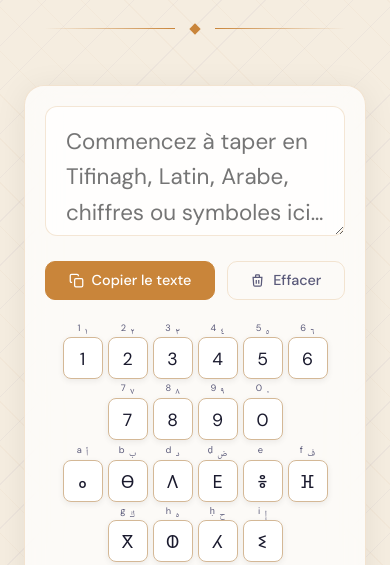
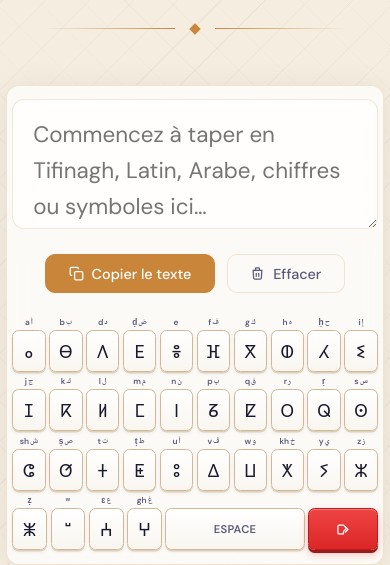
Before and after one commit to lhoubi/amghnas-ai-studio, a website: page fr/keyboard.html in a window 390 px wide. Shown: the part 224-789 px from the top of the page. Drawn offline with nearby package versions, Linux system fonts and the light colour scheme.

Commit message:
style: update keyboard theme variables and layout
Added --key-bevel and --key-shadow CSS variables for improved key styling. Refactored the keyboard layout to be fully responsive with flexible container sizing.

```diff
--- a/fr/keyboard.html
+++ b/fr/keyboard.html
@@ -91,8 +91,8 @@
   <link rel="preconnect" href="https://fonts.googleapis.com"><link rel="preconnect" href="https://fonts.gstatic.com" crossorigin>
   <link href="https://fonts.googleapis.com/css2?family=Cormorant+Garamond:wght@300;400;600;700&family=DM+Sans:wght@300;400;500;600&family=Noto+Sans+Tifinagh&family=Noto+Naskh+Arabic&display=swap" rel="stylesheet">
   <style>
-    :root{--sand:#f5ede0;--sand-dark:#e8d9c4;--ochre:#c9853a;--ochre-deep:#a3622a;--terracotta:#b85c38;--indigo:#3d3580;--text:#1a1a2e;--text-muted:#5a5a7a;--card-bg:rgba(255,255,255,0.72);--border:rgba(201,133,58,0.2);--glow:rgba(201,133,58,0.15);--tag-bg:rgba(201,133,58,0.1);--key-bg:#ffffff;--key-border:#d4b896;--key-text:#1a1a2e;--delete-bg:#dc2626;}
-    html.dark{--sand:#1a1728;--sand-dark:#231e35;--ochre:#e0a050;--ochre-deep:#c9853a;--text:#f0ece4;--text-muted:#9d97b8;--card-bg:rgba(35,30,53,0.85);--border:rgba(224,160,80,0.2);--glow:rgba(224,160,80,0.1);--key-bg:#2e2845;--key-border:#4a4070;--key-text:#f0ece4;--delete-bg:#b91c1c;}
+    :root{--sand:#f5ede0;--sand-dark:#e8d9c4;--ochre:#c9853a;--ochre-deep:#a3622a;--terracotta:#b85c38;--indigo:#3d3580;--text:#1a1a2e;--text-muted:#5a5a7a;--card-bg:rgba(255,255,255,0.72);--border:rgba(201,133,58,0.2);--glow:rgba(201,133,58,0.15);--tag-bg:rgba(201,133,58,0.1);--key-bg:#ffffff;--key-border:#d4b896;--key-bevel:#dcd0bf;--key-shadow:rgba(0,0,0,0.06);--key-text:#1a1a2e;--delete-bg:#dc2626;}
+    html.dark{--sand:#1a1728;--sand-dark:#231e35;--ochre:#e0a050;--ochre-deep:#c9853a;--text:#f0ece4;--text-muted:#9d97b8;--card-bg:rgba(35,30,53,0.85);--border:rgba(224,160,80,0.2);--glow:rgba(224,160,80,0.1);--key-bg:#2e2845;--key-border:#4a4070;--key-bevel:#1b162b;--key-shadow:rgba(0,0,0,0.4);--key-text:#f0ece4;--delete-bg:#b91c1c;}
     *{box-sizing:border-box;margin:0;padding:0;}
     body{font-family:'DM Sans',sans-serif;background-color:var(--sand);color:var(--text);min-height:100vh;transition:background-color 0.4s,color 0.4s;position:relative;overflow-x:hidden;}
     body::before{content:'';position:fixed;inset:0;background-image:repeating-linear-gradient(45deg,transparent,transparent 30px,rgba(201,133,58,0.04) 30px,rgba(201,133,58,0.04) 31px),repeating-linear-gradient(-45deg,transparent,transparent 30px,rgba(61,53,128,0.04) 30px,rgba(61,53,128,0.04) 31px);pointer-events:none;z-index:0;}
@@ -129,22 +129,158 @@
     .btn-action.copy:hover{background:var(--ochre-deep);border-color:var(--ochre-deep);}
     .btn-action.clear{background:transparent;color:var(--text-muted);}
     .btn-action.clear:hover{border-color:var(--terracotta);color:var(--terracotta);}
-    .keyboard-layout{display:flex;flex-direction:column;gap:10px;}
-    .keyboard-row{display:flex;flex-wrap:wrap;justify-content:center;gap:10px;}
-    .key-group{display:flex;flex-direction:column;align-items:center;width:74px;min-width:74px;max-width:74px;}
-    .label-container{display:flex;justify-content:center;gap:4px;width:100%;margin-bottom:-4px;min-height:1.1rem;}
-    .latin-label{font-size:0.68rem;color:var(--text-muted);line-height:1;letter-spacing:0.4px;font-family:'DM Sans',sans-serif;}
-    .arabic-label{font-size:0.62rem;color:var(--text-muted);font-family:'Noto Naskh Arabic',sans-serif;direction:rtl;}
-    .keyboard-key{height:56px;width:100%;border-radius:11px;border:1.5px solid var(--key-border);background:var(--key-bg);color:var(--key-text);font-family:'Noto Sans Tifinagh','DM Sans',sans-serif;font-size:1.6rem;display:flex;align-items:center;justify-content:center;cursor:pointer;transition:all 0.12s ease;box-shadow:0 2px 6px rgba(0,0,0,0.07);user-select:none;}
-    .keyboard-key:hover{transform:translateY(-3px);border-color:var(--ochre);background:rgba(201,133,58,0.08);box-shadow:0 6px 14px rgba(201,133,58,0.18);}
-    .keyboard-key:active{transform:translateY(0);}
-    .keyboard-key.delete{background:var(--delete-bg);color:white;border-color:var(--delete-bg);}
-    .keyboard-key.delete:hover{background:#b91c1c;transform:translateY(-2px);}
-    .keyboard-key.wide{font-family:'DM Sans',sans-serif;font-size:0.85rem;font-weight:600;letter-spacing:0.05em;text-transform:uppercase;color:var(--text-muted);}
-    .key-group.space-key{flex-grow:1;min-width:140px;max-width:320px;width:auto;}
-    .key-group.delete-key{width:74px;min-width:74px;max-width:74px;}
-    .keyboard-key.key-active:not(.delete){animation:keyPop 0.15s ease forwards;}
-    @keyframes keyPop{0%{transform:translateY(0);}40%{transform:translateY(-4px);border-color:var(--ochre);background:rgba(201,133,58,0.15);}100%{transform:translateY(0);}}
+    /* KEYBOARD LAYOUT & RESPONSIVE KEYS */
+    .keyboard-layout {
+      display: flex;
+      flex-direction: column;
+      gap: 10px;
+      width: 100%;
+      max-width: 820px;
+      margin: 0 auto;
+    }
+    .keyboard-row {
+      display: flex;
+      justify-content: center;
+      align-items: flex-end;
+      gap: 7px;
+      width: 100%;
+    }
+    .key-group {
+      display: flex;
+      flex-direction: column;
+      align-items: center;
+      flex: 1 1 0;
+      min-width: 0;
+      max-width: 74px;
+    }
+    .label-container {
+      display: flex;
+      justify-content: center;
+      align-items: center;
+      gap: 3px;
+      width: 100%;
+      margin-bottom: 4px;
+      min-height: 14px;
+      overflow: hidden;
+      white-space: nowrap;
+      pointer-events: none;
+    }
+    .latin-label {
+      font-size: 0.68rem;
+      font-weight: 600;
+      color: var(--text-muted);
+      line-height: 1;
+      letter-spacing: 0.2px;
+      font-family: 'DM Sans', sans-serif;
+    }
+    .arabic-label {
+      font-size: 0.64rem;
+      font-weight: 600;
+      color: var(--text-muted);
+      font-family: 'Noto Naskh Arabic', sans-serif;
+      line-height: 1;
+      direction: rtl;
+    }
+
+    /* KEY BUTTON CAP DESIGN */
+    .keyboard-key {
+      height: 56px;
+      width: 100%;
+      border-radius: 11px;
+      border: 1px solid var(--key-border);
+      background: linear-gradient(180deg, #ffffff 0%, #f9f6f0 100%);
+      color: var(--key-text);
+      font-family: 'Noto Sans Tifinagh', sans-serif;
+      font-size: 1.55rem;
+      font-weight: 500;
+      display: flex;
+      align-items: center;
+      justify-content: center;
+      cursor: pointer;
+      position: relative;
+      transition: transform 0.08s cubic-bezier(0.4, 0, 0.2, 1), box-shadow 0.08s cubic-bezier(0.4, 0, 0.2, 1), border-color 0.15s ease, background 0.15s ease;
+      box-shadow: 0 3px 0 var(--key-bevel, #dcd0bf), 0 4px 7px var(--key-shadow, rgba(0,0,0,0.06)), inset 0 1px 0 rgba(255,255,255,0.9);
+      user-select: none;
+      -webkit-tap-highlight-color: transparent;
+      padding: 0;
+      touch-action: manipulation;
+    }
+    html.dark .keyboard-key {
+      background: linear-gradient(180deg, #322b4d 0%, #29233f 100%);
+      box-shadow: 0 3px 0 #1b162b, 0 5px 10px rgba(0,0,0,0.45), inset 0 1px 0 rgba(255,255,255,0.08);
+    }
+    .keyboard-key:hover {
+      transform: translateY(-1.5px);
+      border-color: var(--ochre);
+      background: linear-gradient(180deg, #fffcf7 0%, #fbf3e8 100%);
+      box-shadow: 0 4px 0 var(--ochre-deep, #a3622a), 0 6px 14px rgba(201,133,58,0.22), inset 0 1px 0 rgba(255,255,255,1);
+    }
+    html.dark .keyboard-key:hover {
+      background: linear-gradient(180deg, #3b335c 0%, #30284d 100%);
+      box-shadow: 0 4px 0 #151122, 0 6px 16px rgba(224,160,80,0.25), inset 0 1px 0 rgba(255,255,255,0.12);
+    }
+    .keyboard-key:active,
+    .keyboard-key.is-pressed {
+      transform: translateY(2px);
+      box-shadow: 0 1px 0 var(--key-bevel, #dcd0bf), 0 1.5px 3px rgba(0,0,0,0.12), inset 0 1px 0 rgba(255,255,255,0.5);
+    }
+    html.dark .keyboard-key:active,
+    html.dark .keyboard-key.is-pressed {
+      box-shadow: 0 1px 0 #1b162b, 0 2px 4px rgba(0,0,0,0.4), inset 0 1px 0 rgba(255,255,255,0.04);
+    }
+
+    /* Row 4 proportional keys: 4 keys (4 units) + Space (4 units) + Delete (2 units) = 10 units */
+    .key-group.space-key {
+      flex: 4 1 0;
+      max-width: 300px;
+    }
+    .key-group.delete-key {
+      flex: 2 1 0;
+      max-width: 152px;
+    }
+    .keyboard-key.wide {
+      font-family: 'DM Sans', sans-serif;
+      font-size: 0.84rem;
+      font-weight: 700;
+      letter-spacing: 0.1em;
+      text-transform: uppercase;
+      color: var(--text-muted);
+    }
+    .keyboard-key.delete {
+      background: linear-gradient(180deg, #ef4444 0%, #dc2626 100%);
+      color: white;
+      border-color: #b91c1c;
+      box-shadow: 0 3px 0 #991b1b, 0 4px 8px rgba(220, 38, 38, 0.3), inset 0 1px 0 rgba(255,255,255,0.28);
+    }
+    .keyboard-key.delete:hover {
+      background: linear-gradient(180deg, #dc2626 0%, #b91c1c 100%);
+      border-color: #991b1b;
+      transform: translateY(-1.5px);
+      box-shadow: 0 4px 0 #7f1d1d, 0 6px 14px rgba(220, 38, 38, 0.4), inset 0 1px 0 rgba(255,255,255,0.35);
+    }
+    .keyboard-key.delete:active,
+    .keyboard-key.delete.is-pressed {
+      transform: translateY(2px);
+      box-shadow: 0 1px 0 #7f1d1d, 0 2px 4px rgba(220, 38, 38, 0.35);
+    }
+
+    /* Key active pop animation for physical keystrokes */
+    .keyboard-key.key-active:not(.delete) {
+      animation: keyPop 0.16s ease forwards;
+    }
+    @keyframes keyPop {
+      0%   { transform: translateY(0); }
+      40%  { transform: translateY(2px); border-color: var(--ochre); box-shadow: 0 1px 0 var(--ochre), 0 2px 8px rgba(201,133,58,0.3); }
+      100% { transform: translateY(0); }
+    }
+    .keyboard-key.delete.key-active {
+      animation: deleteFlash 0.16s ease forwards;
+    }
+    @keyframes deleteFlash {
+      0%   { transform: translateY(0); }
+      40%  { transform: translateY(2px); box-shadow: 0 1px 0 #7f1d1d, 0 0 0 3px rgba(220,38,38,0.3); }
+      100% { transform: translateY(0); }
+    }
     .guide-section{max-width:900px;margin:0 auto;padding:0 1.5rem 5rem;}
     .guide-heading{text-align:center;margin-bottom:2.5rem;}
     .guide-heading h2{font-family:'Cormorant Garamond',serif;font-size:clamp(1.6rem,3vw,2.2rem);font-weight:600;color:var(--text);margin-bottom:0.4rem;}
@@ -179,32 +315,54 @@
     footer a{color:var(--ochre);text-decoration:none;}footer a:hover{text-decoration:underline;}
     .footer-tifinagh{font-family:'Noto Sans Tifinagh',sans-serif;font-size:1.3rem;color:var(--ochre);display:block;margin-bottom:0.5rem;}
     .footer-links{display:flex;justify-content:center;gap:2rem;margin:0.75rem 0;flex-wrap:wrap;}
-    @media(max-width:900px){.key-group{width:68px;min-width:68px;max-width:68px;}.keyboard-key{height:52px;font-size:1.4rem;}}
-    @media(max-width:640px){
-      nav{padding:0 1rem !important;display:flex;align-items:center;justify-content:space-between;}
-      .nav-brand{font-size:1.3rem;color:var(--ochre) !important;flex-shrink:0;display:flex !important;}
-      .nav-hamburger{display:flex !important;}
-      .nav-links{display:none;position:fixed;top:64px;left:0;right:0;background:rgba(245,237,224,0.97);backdrop-filter:blur(16px);border-bottom:1px solid var(--border);flex-direction:column;gap:0;z-index:99;padding:0.5rem 0 1rem;list-style:none;}
-      html.dark .nav-links{background:rgba(26,23,40,0.97);}
-      .nav-links.open{display:flex;}
-      .nav-links li{width:100%;}
-      .nav-links a{display:block;padding:0.9rem 1.5rem;font-size:1rem;border-bottom:1px solid var(--border);color:var(--text);}
-      .nav-links a:hover,.nav-links a.active{color:var(--ochre);background:var(--tag-bg);}
-      .nav-links a::after{display:none;}
-      .key-group{width:62px;min-width:62px;max-width:62px;}
-      .keyboard-row{gap:7px;}
-      .keyboard-key{height:48px;font-size:1.25rem;border-radius:9px;}
-      .keyboard-card{padding:1.25rem;}
-      .page-header{padding:2rem 1.25rem 1.5rem;}
+    /* RESPONSIVE SCALING: LAPTOP -> TABLET -> PHONE -> COMPACT PHONE */
+    /* Tablet (641px - 860px) */
+    @media (max-width: 860px) {
+      .keyboard-layout { gap: 8px; max-width: 100%; }
+      .keyboard-row { gap: 6px; }
+      .keyboard-key { height: 50px; font-size: 1.4rem; border-radius: 9px; box-shadow: 0 2.5px 0 var(--key-bevel, #dcd0bf), 0 3px 6px var(--key-shadow, rgba(0,0,0,0.06)), inset 0 1px 0 rgba(255,255,255,0.85); }
+      html.dark .keyboard-key { box-shadow: 0 2.5px 0 #1b162b, 0 4px 8px rgba(0,0,0,0.4), inset 0 1px 0 rgba(255,255,255,0.08); }
+      .latin-label { font-size: 0.63rem; }
+      .arabic-label { font-size: 0.59rem; }
+      .label-container { margin-bottom: 3px; }
     }
-    @media(max-width:480px){
-      .key-group{width:40px;min-width:40px;max-width:40px;}
-      .key-group.delete-key{width:44px;min-width:44px;max-width:44px;}
-      .key-group.space-key{min-width:100px;max-width:200px;}
-      .keyboard-row{gap:5px;}
-      .keyboard-layout{gap:6px;}
-      .keyboard-key{height:42px;font-size:1.1rem;border-radius:8px;}
-      .latin-label,.arabic-label{font-size:0.58rem;}
+    /* Mobile Phone (481px - 640px) */
+    @media (max-width: 640px) {
+      nav { padding: 0 1rem !important; display: flex; align-items: center; justify-content: space-between; }
+      .nav-brand { font-size: 1.3rem; color: var(--ochre) !important; flex-shrink: 0; display: flex !important; }
+      .nav-hamburger { display: flex !important; }
+      .nav-links { display: none; position: fixed; top: 64px; left: 0; right: 0; background: rgba(245,237,224,0.97); backdrop-filter: blur(16px); border-bottom: 1px solid var(--border); flex-direction: column; gap: 0; z-index: 99; padding: 0.5rem 0 1rem; list-style: none; }
+      html.dark .nav-links { background: rgba(26,23,40,0.97); }
+      .nav-links.open { display: flex; }
+      .nav-links li { width: 100%; }
+      .nav-links a { display: block; padding: 0.9rem 1.5rem; font-size: 1rem; border-bottom: 1px solid var(--border); color: var(--text); }
+      .nav-links a:hover, .nav-links a.active { color: var(--ochre); background: var(--tag-bg); }
+      .nav-links a::after { display: none; }
+      .keyboard-wrap { padding: 0 0.75rem 3.5rem; }
+      .keyboard-card { padding: 1.15rem 0.65rem; border-radius: 16px; }
+      .page-header { padding: 2rem 1.25rem 1.5rem; }
+      .keyboard-layout { gap: 7px; }
+      .keyboard-row { gap: 5px; }
+      .keyboard-key { height: 46px; font-size: 1.25rem; border-radius: 8px; box-shadow: 0 2px 0 var(--key-bevel, #dcd0bf), 0 2px 5px var(--key-shadow, rgba(0,0,0,0.05)), inset 0 1px 0 rgba(255,255,255,0.8); }
+      html.dark .keyboard-key { box-shadow: 0 2px 0 #1b162b, 0 3px 6px rgba(0,0,0,0.38), inset 0 1px 0 rgba(255,255,255,0.08); }
+      .latin-label { font-size: 0.58rem; letter-spacing: 0.1px; }
+      .arabic-label { font-size: 0.54rem; }
+      .label-container { min-height: 12px; margin-bottom: 2px; }
+      .keyboard-key.wide { font-size: 0.76rem; letter-spacing: 0.05em; }
+    }
+    /* Small Phone (<= 480px) */
+    @media (max-width: 480px) {
+      .keyboard-wrap { padding: 0 0.35rem 3rem; }
+      .keyboard-card { padding: 0.85rem 0.35rem; border-radius: 13px; }
+      .keyboard-layout { gap: 5px; }
+      .keyboard-row { gap: 3.5px; }
+      .keyboard-key { height: 42px; font-size: 1.12rem; border-radius: 6.5px; box-shadow: 0 1.5px 0 var(--key-bevel, #dcd0bf), 0 2px 4px var(--key-shadow, rgba(0,0,0,0.05)), inset 0 1px 0 rgba(255,255,255,0.8); }
+      html.dark .keyboard-key { box-shadow: 0 1.5px 0 #1b162b, 0 2.5px 5px rgba(0,0,0,0.35), inset 0 1px 0 rgba(255,255,255,0.08); }
+      .latin-label { font-size: 0.52rem; letter-spacing: 0; }
+      .arabic-label { font-size: 0.48rem; }
+      .label-container { min-height: 11px; margin-bottom: 1.5px; gap: 1px; }
+      .keyboard-key.wide { font-size: 0.7rem; letter-spacing: 0.02em; }
+      .keyboard-key.delete svg { width: 15px; height: 15px; }
     }
     .lang-switcher{display:flex;align-items:center;gap:0.4rem;flex-shrink:0;}
     .lang-btn{background:none;border:1.5px solid var(--border);border-radius:6px;padding:0.25rem 0.6rem;font-size:0.75rem;font-weight:600;color:var(--text-muted);cursor:pointer;transition:all 0.2s;text-decoration:none;display:inline-block;}
@@ -249,19 +407,6 @@
         </button>
       </div>
       <div class="keyboard-layout">
-        <!-- ROW 0: CHIFFRES -->
-        <div class="keyboard-row">
-          <div class="key-group"><div class="label-container"><span class="latin-label">1</span><span class="arabic-label">١</span></div><button class="keyboard-key" data-key="1">1</button></div>
-          <div class="key-group"><div class="label-container"><span class="latin-label">2</span><span class="arabic-label">٢</span></div><button class="keyboard-key" data-key="2">2</button></div>
-          <div class="key-group"><div class="label-container"><span class="latin-label">3</span><span class="arabic-label">٣</span></div><button class="keyboard-key" data-key="3">3</button></div>
-          <div class="key-group"><div class="label-container"><span class="latin-label">4</span><span class="arabic-label">٤</span></div><button class="keyboard-key" data-key="4">4</button></div>
-          <div class="key-group"><div class="label-container"><span class="latin-label">5</span><span class="arabic-label">٥</span></div><button class="keyboard-key" data-key="5">5</button></div>
-          <div class="key-group"><div class="label-container"><span class="latin-label">6</span><span class="arabic-label">٦</span></div><button class="keyboard-key" data-key="6">6</button></div>
-          <div class="key-group"><div class="label-container"><span class="latin-label">7</span><span class="arabic-label">٧</span></div><button class="keyboard-key" data-key="7">7</button></div>
-          <div class="key-group"><div class="label-container"><span class="latin-label">8</span><span class="arabic-label">٨</span></div><button class="keyboard-key" data-key="8">8</button></div>
-          <div class="key-group"><div class="label-container"><span class="latin-label">9</span><span class="arabic-label">٩</span></div><button class="keyboard-key" data-key="9">9</button></div>
-          <div class="key-group"><div class="label-container"><span class="latin-label">0</span><span class="arabic-label">٠</span></div><button class="keyboard-key" data-key="0">0</button></div>
-        </div>
         <!-- ROW 1 -->
         <div class="keyboard-row">
           <div class="key-group"><div class="label-container"><span class="latin-label">a</span><span class="arabic-label">أَ</span></div><button class="keyboard-key" data-key="ⴰ">ⴰ</button></div>
@@ -307,10 +452,6 @@
           <div class="key-group"><div class="label-container"><span class="latin-label">ʷ</span></div><button class="keyboard-key" data-key="ⵯ">ⵯ</button></div>
           <div class="key-group"><div class="label-container"><span class="latin-label">ɛ</span><span class="arabic-label">ع</span></div><button class="keyboard-key" data-key="ⵄ">ⵄ</button></div>
           <div class="key-group"><div class="label-container"><span class="latin-label">gh</span><span class="arabic-label">غ</span></div><button class="keyboard-key" data-key="ⵖ">ⵖ</button></div>
-          <div class="key-group"><div class="label-container"><span class="latin-label">-</span></div><button class="keyboard-key" data-key="-">-</button></div>
-          <div class="key-group"><div class="label-container"><span class="latin-label">+</span></div><button class="keyboard-key" data-key="+">+</button></div>
-          <div class="key-group"><div class="label-container"><span class="latin-label">(</span></div><button class="keyboard-key" data-key="(">(</button></div>
-          <div class="key-group"><div class="label-container"><span class="latin-label">)</span></div><button class="keyboard-key" data-key=")">)</button></div>
           <div class="key-group space-key"><div class="label-container"></div><button class="keyboard-key wide" data-key=" ">ESPACE</button></div>
           <div class="key-group delete-key"><div class="label-container"></div><button class="keyboard-key delete" data-key="backspace" title="Retour arrière"><svg width="18" height="18" fill="none" stroke="currentColor" stroke-width="2" viewBox="0 0 24 24"><path stroke-linecap="round" stroke-linejoin="round" d="M12 19H5a2 2 0 01-2-2V7a2 2 0 012-2h7l5 5-5 5v4z"/><path stroke-linecap="round" stroke-linejoin="round" d="M19 12l-4-4m0 8l4-4"/></svg></button></div>
         </div>
```
Also changed, not shown: ar/keyboard.html (+199 -59 lines), keyboard.html (+124 -106 lines).
